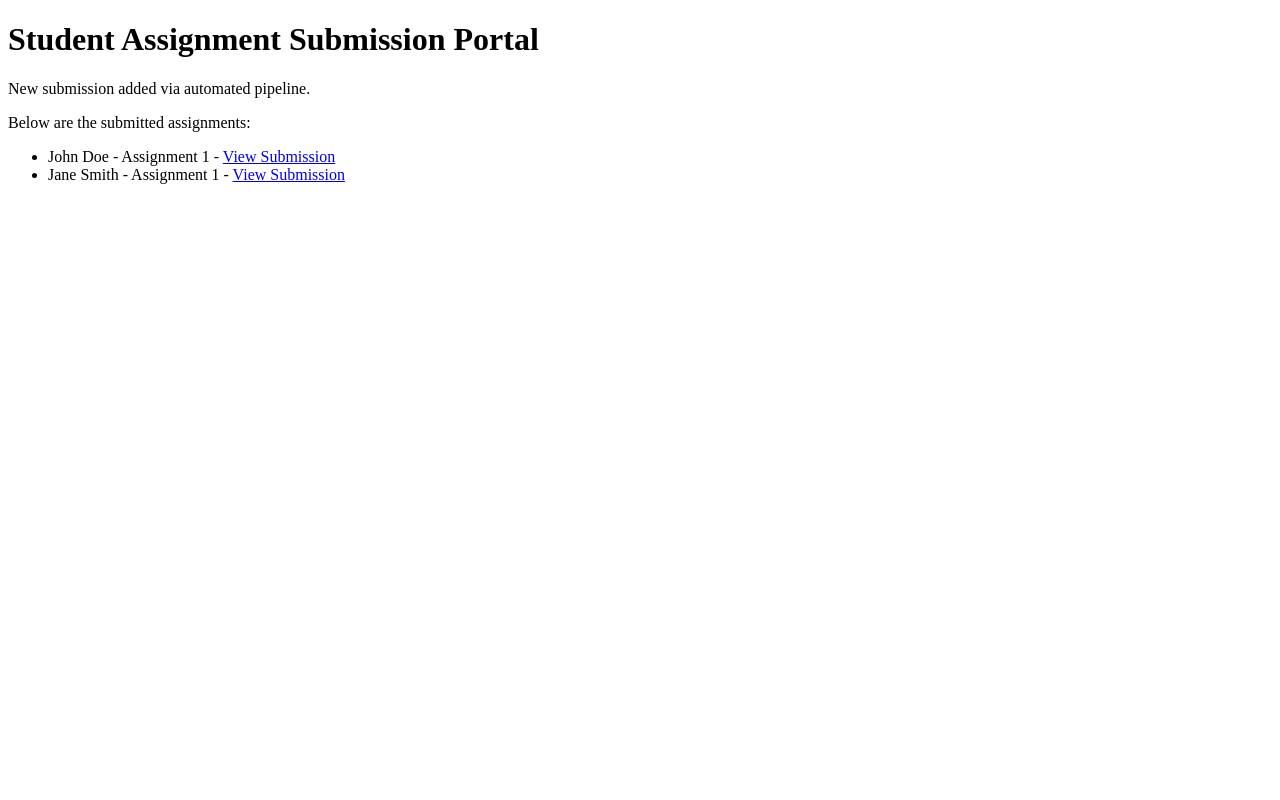
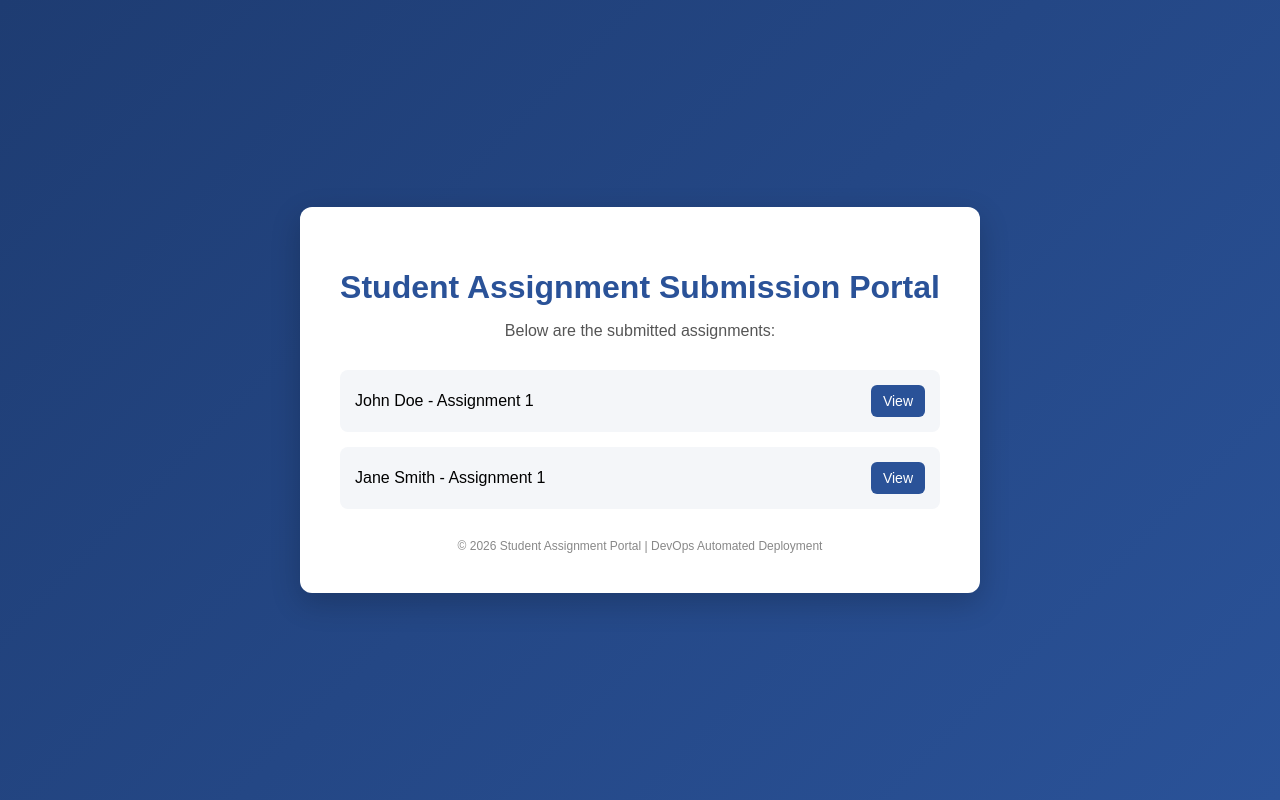
Before and after one commit to prisshhhuuu/student-assignment-portal, a plain HTML site: page index.html in a window 1280 px wide. Drawn offline with Linux system fonts and the light colour scheme.

Commit message:
Enhance frontend UI

```diff
--- a/index.html
+++ b/index.html
@@ -2,17 +2,98 @@
 <html>
 <head>
     <title>Student Assignment Submission Portal</title>
+    <meta charset="UTF-8">
+    <meta name="viewport" content="width=device-width, initial-scale=1.0">
+
+    <style>
+        body {
+            margin: 0;
+            font-family: Arial, sans-serif;
+            background: linear-gradient(135deg, #1e3c72, #2a5298);
+            display: flex;
+            justify-content: center;
+            align-items: center;
+            height: 100vh;
+        }
+
+        .container {
+            background: white;
+            padding: 40px;
+            border-radius: 12px;
+            width: 600px;
+            box-shadow: 0 10px 30px rgba(0, 0, 0, 0.2);
+        }
+
+        h1 {
+            text-align: center;
+            color: #2a5298;
+            margin-bottom: 10px;
+        }
+
+        p {
+            text-align: center;
+            color: #555;
+        }
+
+        ul {
+            list-style: none;
+            padding: 0;
+            margin-top: 30px;
+        }
+
+        li {
+            background: #f4f6f9;
+            margin-bottom: 15px;
+            padding: 15px;
+            border-radius: 8px;
+            display: flex;
+            justify-content: space-between;
+            align-items: center;
+        }
+
+        a {
+            text-decoration: none;
+            background: #2a5298;
+            color: white;
+            padding: 8px 12px;
+            border-radius: 6px;
+            font-size: 14px;
+        }
+
+        a:hover {
+            background: #1e3c72;
+        }
+
+        footer {
+            text-align: center;
+            margin-top: 30px;
+            font-size: 12px;
+            color: #888;
+        }
+    </style>
 </head>
+
 <body>
+
+<div class="container">
     <h1>Student Assignment Submission Portal</h1>
-	<p>New submission added via automated pipeline.</p>
-
-   	<p>Below are the submitted assignments:</p>
+    <p>Below are the submitted assignments:</p>
 
     <ul>
-        <li>John Doe - Assignment 1 - <a href="#">View Submission</a></li>
-        <li>Jane Smith - Assignment 1 - <a href="#">View Submission</a></li>
+        <li>
+            <span>John Doe - Assignment 1</span>
+            <a href="#">View</a>
+        </li>
+        <li>
+            <span>Jane Smith - Assignment 1</span>
+            <a href="#">View</a>
+        </li>
     </ul>
+
+    <footer>
+        © 2026 Student Assignment Portal | DevOps Automated Deployment
+    </footer>
+</div>
 
 </body>
 </html>
```
